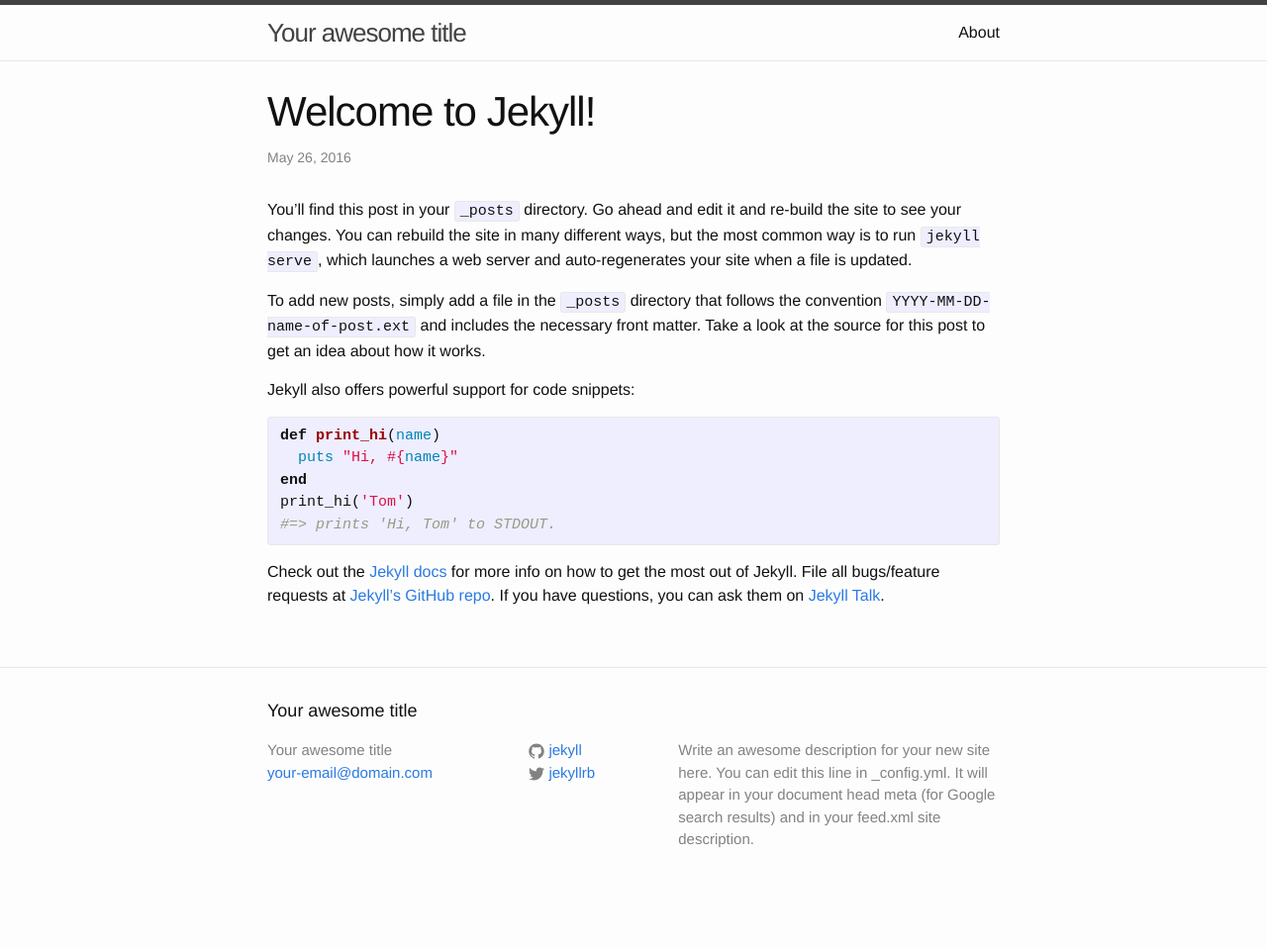
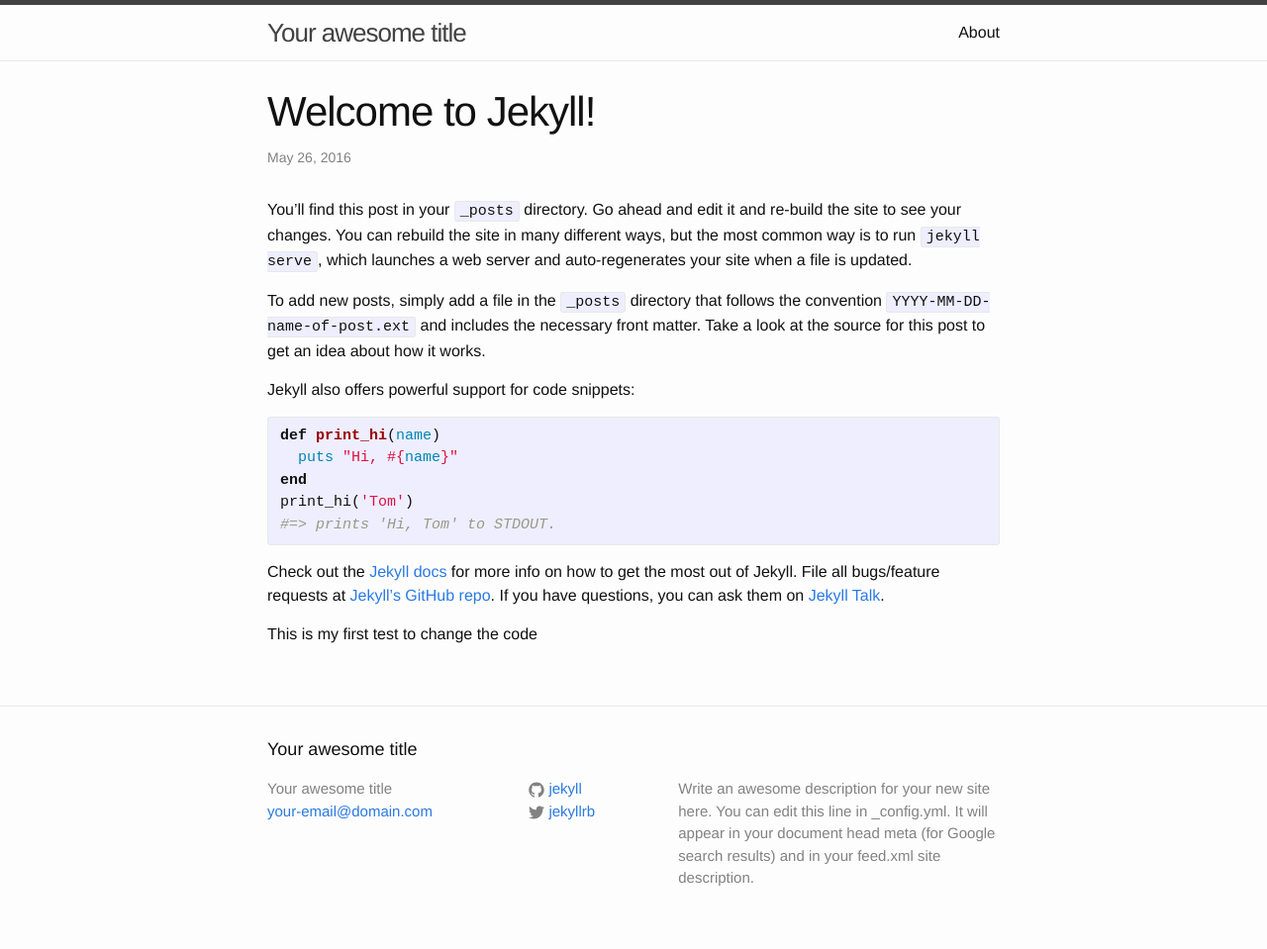
Before and after one commit to krtek12/krtek12.github.io, a Jekyll site: the page built from _posts/2016-05-26-welcome-to-jekyll.markdown, in a window 1280 px wide. Shown: the whole page at 99% size. Built offline with Jekyll 4.4.1, drawn with Linux system fonts in a browser that asks for light colours; before the commit the page ends 920 px from its top, so only the background shows below that.

Commit message:
First test to change code 201605271103

```diff
--- a/_posts/2016-05-26-welcome-to-jekyll.markdown
+++ b/_posts/2016-05-26-welcome-to-jekyll.markdown
@@ -23,3 +23,5 @@ Check out the [Jekyll docs][jekyll-docs] for more info on how to get the most ou
 [jekyll-docs]: http://jekyllrb.com/docs/home
 [jekyll-gh]:   https://github.com/jekyll/jekyll
 [jekyll-talk]: https://talk.jekyllrb.com/
+
+This is my first test to change the code
```
